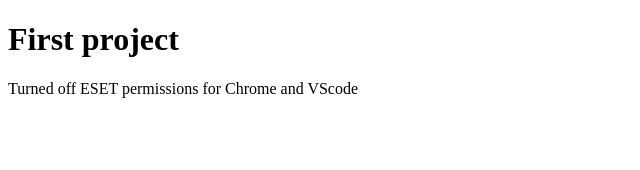
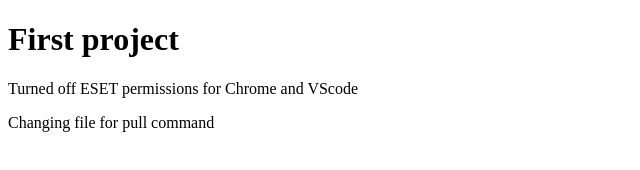
Before and after one commit to BaciJIickiH/first_project, a plain HTML site: page index.html in a window 1280 px wide. Shown: the whole page, without its empty margins (0-640 px from the left). Drawn offline with Linux system fonts and the light colour scheme.

Commit message:
Update index.html

```diff
--- a/index.html
+++ b/index.html
@@ -9,5 +9,6 @@
 <body>
   <h1>First project</h1>
   <p>Turned off ESET permissions for Chrome and VScode</p>
+  <p>Changing file for pull command</p>
 </body>
 </html>
```
